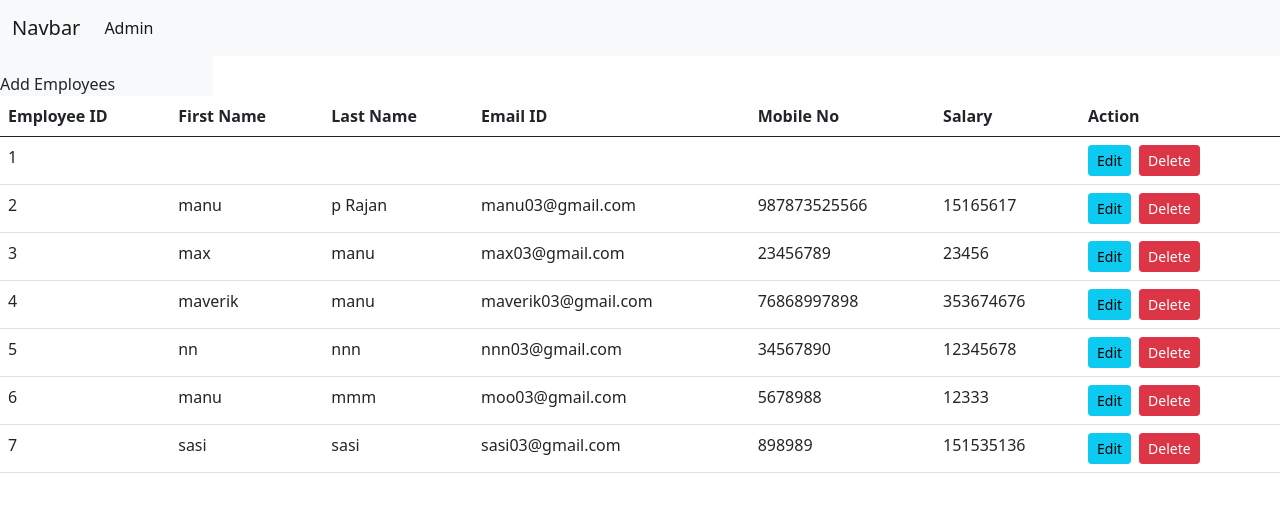
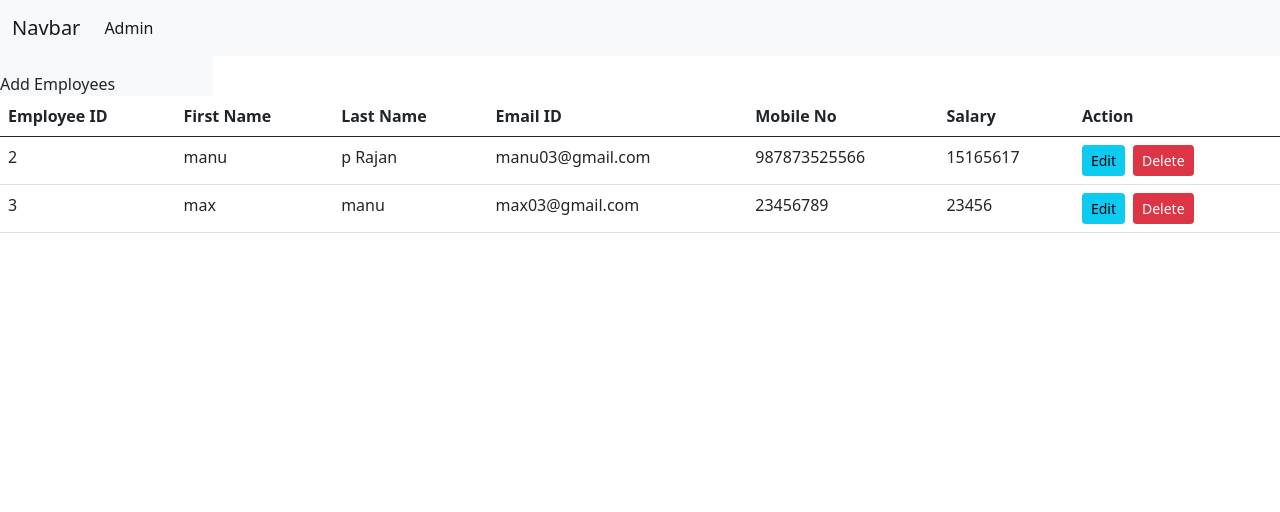
Before and after one commit to ManuDev03/angular-learning-2021, an Angular app in the folder angular-json/json-crud-table/: page /admin in a window 1280 px wide. Shown: the top 512 px of the page. Built offline with nearby package versions, Linux system fonts and the light colour scheme; data requests are answered from the project's data file.

Commit message:
deleting specific emp details

```diff
--- a/angular-json/json-crud-table/db.json
+++ b/angular-json/json-crud-table/db.json
@@ -1,10 +1,5 @@
 {
   "posts": [
-    {
-      "id": 1,
-      "title": "json-server",
-      "author": "typicode"
-    },
     {
       "id": 2,
       "firstname": "manu",
@@ -20,47 +15,9 @@
       "email": "max03@gmail.com",
       "mobile": "23456789",
       "salary": "23456"
-    },
-    {
-      "id": 4,
-      "firstname": "maverik",
-      "lastname": "manu",
-      "email": "maverik03@gmail.com",
-      "mobile": "76868997898",
-      "salary": "353674676"
-    },
-    {
-      "id": 5,
-      "firstname": "nn",
-      "lastname": "nnn",
-      "email": "nnn03@gmail.com",
-      "mobile": "34567890",
-      "salary": "12345678"
-    },
-    {
-      "id": 6,
-      "firstname": "manu",
-      "lastname": "mmm",
-      "email": "moo03@gmail.com",
-      "mobile": "5678988",
-      "salary": "12333"
-    },
-    {
-      "id": 7,
-      "firstname": "sasi",
-      "lastname": "sasi",
-      "email": "sasi03@gmail.com",
-      "mobile": "898989",
-      "salary": "151535136"
     }
   ],
-  "comments": [
-    {
-      "id": 1,
-      "body": "some comment",
-      "postId": 1
-    }
-  ],
+  "comments": [],
   "profile": {
     "name": "typicode"
   }
--- a/angular-json/json-crud-table/src/app/employee-dashboard/employee-dashboard.component.html
+++ b/angular-json/json-crud-table/src/app/employee-dashboard/employee-dashboard.component.html
@@ -37,7 +37,7 @@
       <td>{{row.salary}}</td>
       <td>
         <button class="btn btn-sm btn-info">Edit</button>
-        <button class="btn btn-sm btn-danger mx-2">Delete</button>
+        <button class="btn btn-sm btn-danger mx-2" (click)="del_emp(row)">Delete</button>
       </td>
     </tr>
   </tbody>
--- a/angular-json/json-crud-table/src/app/employee-dashboard/employee-dashboard.component.ts
+++ b/angular-json/json-crud-table/src/app/employee-dashboard/employee-dashboard.component.ts
@@ -40,6 +40,8 @@ export class EmployeeDashboardComponent implements OnInit {
       let ref = document.getElementById('cancel')
       ref?.click()
       this.empform.reset()
+      this.get_emp()
+
     },
     err=>{
       alert("something went wrong")
@@ -52,4 +54,12 @@ export class EmployeeDashboardComponent implements OnInit {
 
     })
   }
+  del_emp(row){
+    this._service.deleteEmployee(row.id).subscribe(res=>{
+      alert('employee deleted')
+      this.get_emp()
+    })
+  }
+
+
 }
--- a/angular-json/json-crud-table/src/app/shared/api.service.ts
+++ b/angular-json/json-crud-table/src/app/shared/api.service.ts
@@ -28,8 +28,8 @@ export class ApiService {
     }
 
     // delete employee details
-    deleteEmployee(data : any, id : number) {
-        return this._http.delete<any>("http://localhost:3000/posts" + id, data).pipe(map((res : any) => {
+    deleteEmployee(id : number) {
+        return this._http.delete<any>("http://localhost:3000/posts/" + id).pipe(map((res : any) => {
             return res
         }))
     }
```
